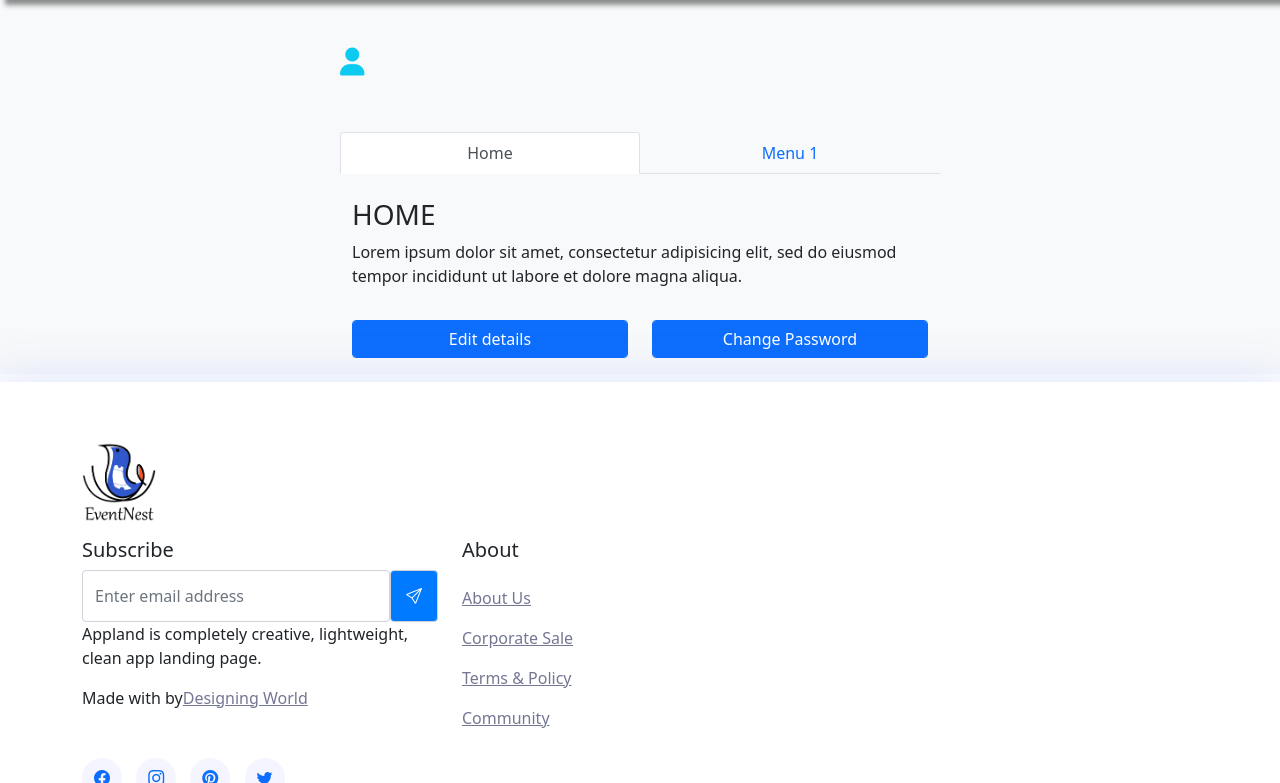
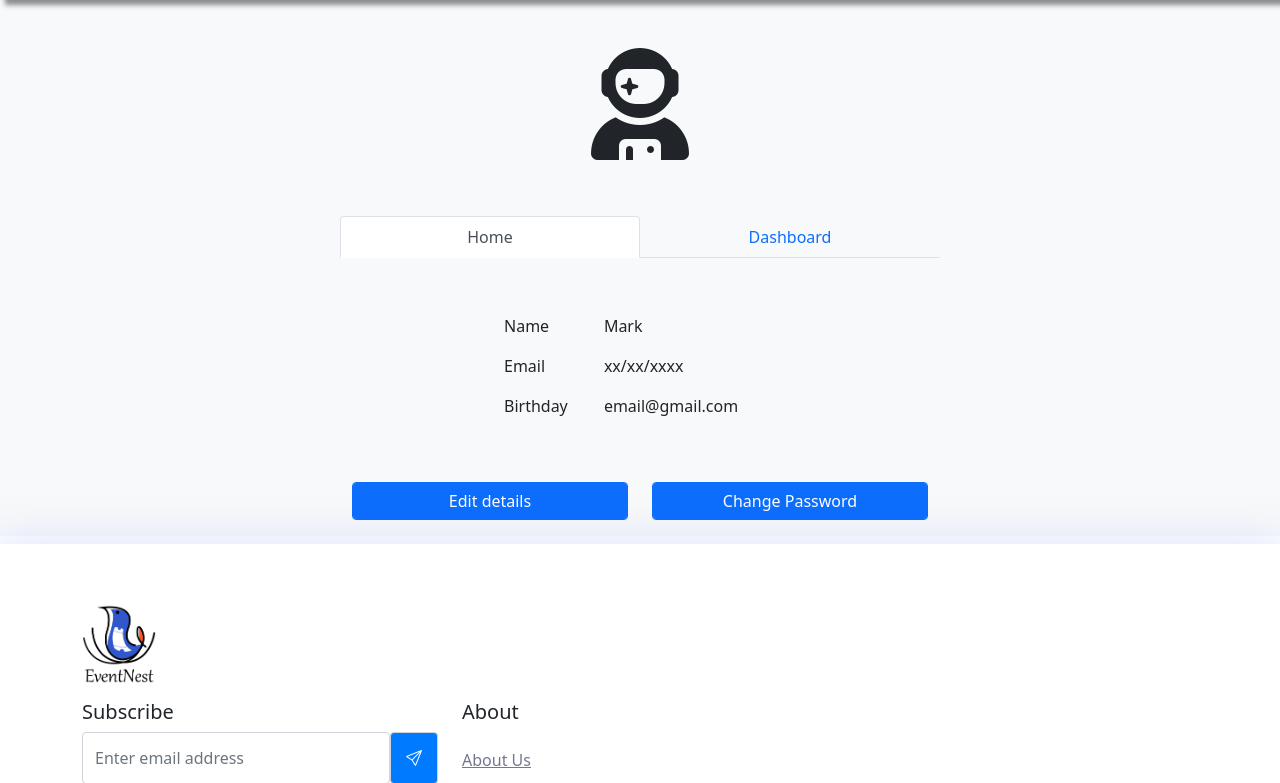
Before and after one commit to ZXiang1121/Web-Development-Assignment-EventNest-, a Flask app: page /accountDetails in a window 1280 px wide. Shown: the part 76-859 px from the top of the page. Run offline with Flask 2, Linux system fonts and the light colour scheme; some libraries are stand-ins or nearby versions.

Commit message:
accountdetailspage

```diff
--- a/templates/base.html
+++ b/templates/base.html
@@ -6,6 +6,7 @@
     <meta name="viewport" content="width=device-width, initial-scale=1.0">
     <link rel="stylesheet" href="https://cdn.jsdelivr.net/npm/bootstrap-icons@1.8.0/font/bootstrap-icons.css">
     <script src="https://kit.fontawesome.com/a076d05399.js" crossorigin="anonymous"></script>
+    <script src="https://kit.fontawesome.com/abf274dc8a.js" crossorigin="anonymous"></script>
     <script src="https://cdn.jsdelivr.net/npm/chart.js"></script>
     <link href="https://cdn.jsdelivr.net/npm/bootstrap@5.0.2/dist/css/bootstrap.min.css" rel="stylesheet" integrity="sha384-EVSTQN3/azprG1Anm3QDgpJLIm9Nao0Yz1ztcQTwFspd3yD65VohhpuuCOmLASjC" crossorigin="anonymous">
     <link rel="stylesheet" href="{{url_for('static', filename='styles/style.css')}}">
--- a/templates/home.html
+++ b/templates/home.html
@@ -113,7 +113,7 @@
 
 
       </div>
-      </div>
+    </div>
 
     </div>
 
--- a/templates/users/accountDetails.html
+++ b/templates/users/accountDetails.html
@@ -5,26 +5,44 @@
 
 <div class="p-3 mb-2 bg-light pt-5">
     <div class="container-sm col-lg-6 ml-auto">
-        <h3 class="row justify-content-center"><i class="fa fa-user text-info"></i></h3>
+
+        <!-- Nav tabs -->
+        <h3 class="row justify-content-center text-center"><i class="fa-solid fa-user-astronaut fa-4x"></i></i></h3>
 
 
         <br>
         <br>
-        <!-- Nav tabs -->
+
         <ul class="nav nav-tabs nav-justified" role="tablist">
-            <li class="nav-item">
-                <a class="nav-link active" data-toggle="tab" href="#home">Home</a>
-            </li>
-            <li class="nav-item">
-                <a class="nav-link" data-toggle="tab" href="#menu1">Menu 1</a>
-            </li>
+            <li class="nav-item"><a data-toggle="tab" class="nav-link active" href="#home" role="tab" type="button">Home</a></li>
+            <li class="nav-item"><a data-toggle="tab" class="nav-link" href="#menu1" role="tab" type="button">Dashboard</a></li>
         </ul>
 
         <!-- Tab panes -->
         <div class="tab-content">
-            <div id="home" class="container tab-pane active"><br>
-                <h3>HOME</h3>
-                <p>Lorem ipsum dolor sit amet, consectetur adipisicing elit, sed do eiusmod tempor incididunt ut labore et dolore magna aliqua.</p>
+            <div id="home" class="container tab-pane fade show active" role="tabpanel">
+
+                <!-- content -->
+                <br>
+                <br>
+                <table class="table table-borderless mx-auto pl-2" style="width: 50%;">
+
+                    <tbody>
+                      <tr>
+                        <td scope="row">Name</td>
+                        <td>Mark</td>
+                      </tr>
+                      <tr>
+                        <td scope="row">Email</td>
+                        <td>xx/xx/xxxx</td>
+                      </tr>
+                      <tr>
+                        <td scope="row">Birthday</td>
+                        <td>email@gmail.com</td>
+                      </tr>
+                    </tbody>
+                  </table>
+                  <br>
 
                 <div class="row justify-content-center pt-3">
                     <div class="col">
@@ -37,7 +55,8 @@
             </div>
 
 
-            <div id="menu1" class="container tab-pane fade"><br>
+            <div id="menu1" class="container tab-pane fade" role="tabpanel">
+                <br>
                 <h3>Menu 1</h3>
                 <p>Ut enim ad minim veniam, quis nostrud exercitation ullamco laboris nisi ut aliquip ex ea commodo consequat.</p>
             </div>
```
